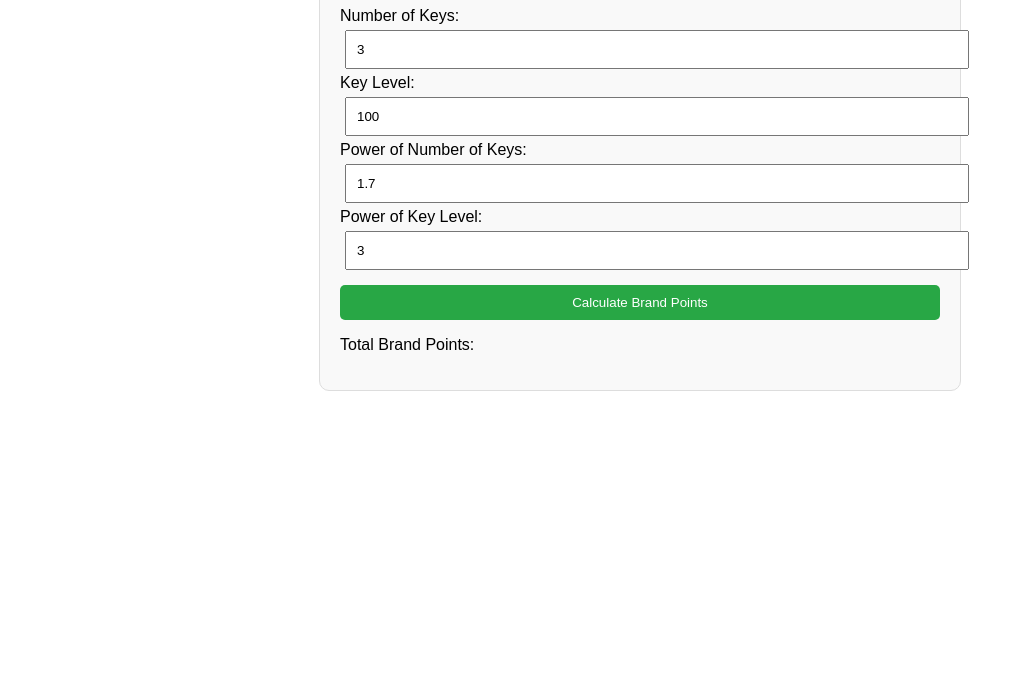
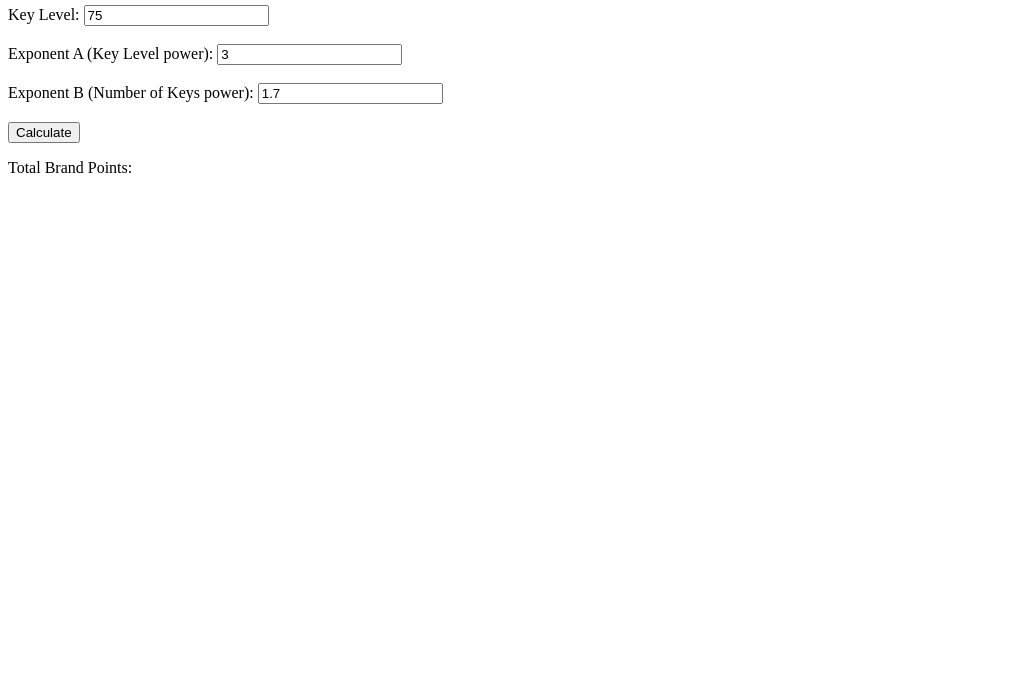
Before and after one commit to Nemisisone/Brand-Point-Calculator, a plain HTML site: page index.html in a window 1280 px wide. Shown: the part 114-800 px from the top of the page, without its empty margins (0-1024 px from the left). Drawn offline with Linux system fonts and the light colour scheme.

Commit message:
index.html

```diff
--- a/index.html
+++ b/index.html
@@ -4,61 +4,42 @@
     <meta charset="UTF-8">
     <meta name="viewport" content="width=device-width, initial-scale=1.0">
     <title>Brand Points Calculator</title>
-    <style>
-        body {
-            font-family: Arial, sans-serif;
-            margin: 20px;
+    <script>
+        function calculateBrandPoints() {
+            // Get values from input fields
+            let numKeys = parseFloat(document.getElementById("numKeys").value);
+            let keyLevel = parseFloat(document.getElementById("keyLevel").value);
+            let A = parseFloat(document.getElementById("exponentA").value);
+            let B = parseFloat(document.getElementById("exponentB").value);
+            const C = 100000; // constant value
+
+            // Perform the calculation
+            let keyLevelPowered = Math.pow(keyLevel, A);
+            let numKeysPowered = Math.pow(numKeys, B);
+            let totalPoints = (numKeys * keyLevelPowered * numKeysPowered) / C;
+
+            // Display the result
+            document.getElementById("result").innerText = "Total Brand Points: " + totalPoints.toFixed(2);
         }
-        .container {
-            max-width: 600px;
-            margin: auto;
-            padding: 20px;
-            border: 1px solid #ddd;
-            border-radius: 10px;
-            background-color: #f9f9f9;
-        }
-        input {
-            padding: 10px;
-            margin: 5px;
-            width: 100%;
-        }
-        button {
-            padding: 10px;
-            margin-top: 10px;
-            width: 100%;
-            background-color: #28a745;
-            color: white;
-            border: none;
-            border-radius: 5px;
-        }
-    </style>
+    </script>
 </head>
 <body>
-    <div class="container">
-        <h1>Brand Points Calculator</h1>
-        <label for="number-of-keys">Number of Keys:</label>
-        <input type="number" id="number-of-keys" value="3">
-        <label for="key-level">Key Level:</label>
-        <input type="number" id="key-level" value="100">
-        <label for="power1">Power of Number of Keys:</label>
-        <input type="number" id="power1" value="1.7">
-        <label for="power2">Power of Key Level:</label>
-        <input type="number" id="power2" value="3">
-        <button onclick="calculate()">Calculate Brand Points</button>
-        <p>Total Brand Points: <span id="result"></span></p>
-    </div>
+    <h1>Brand Points Calculator</h1>
 
-    <script>
-        function calculate() {
-            const numberOfKeys = parseFloat(document.getElementById('number-of-keys').value);
-            const keyLevel = parseFloat(document.getElementById('key-level').value);
-            const power1 = parseFloat(document.getElementById('power1').value);
-            const power2 = parseFloat(document.getElementById('power2').value);
-            const C = 100000;
+    <label for="numKeys">Number of Keys:</label>
+    <input type="number" id="numKeys" value="35"><br><br>
 
-            const result = Math.pow(numberOfKeys, power1) * Math.pow(keyLevel, power2) / C;
-            document.getElementById('result').textContent = result.toFixed(2);
-        }
-    </script>
+    <label for="keyLevel">Key Level:</label>
+    <input type="number" id="keyLevel" value="75"><br><br>
+
+    <label for="exponentA">Exponent A (Key Level power):</label>
+    <input type="number" id="exponentA" value="3" step="0.1"><br><br>
+
+    <label for="exponentB">Exponent B (Number of Keys power):</label>
+    <input type="number" id="exponentB" value="1.7" step="0.1"><br><br>
+
+    <button onclick="calculateBrandPoints()">Calculate</button>
+
+    <p id="result">Total Brand Points: </p>
 </body>
 </html>
```
